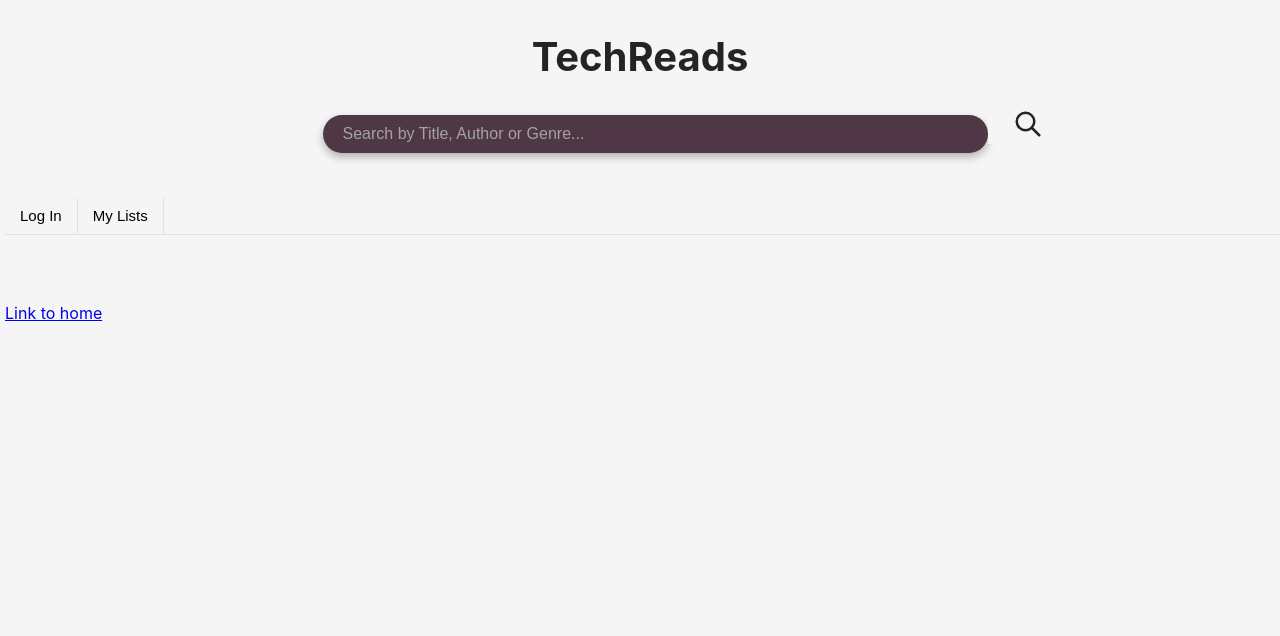
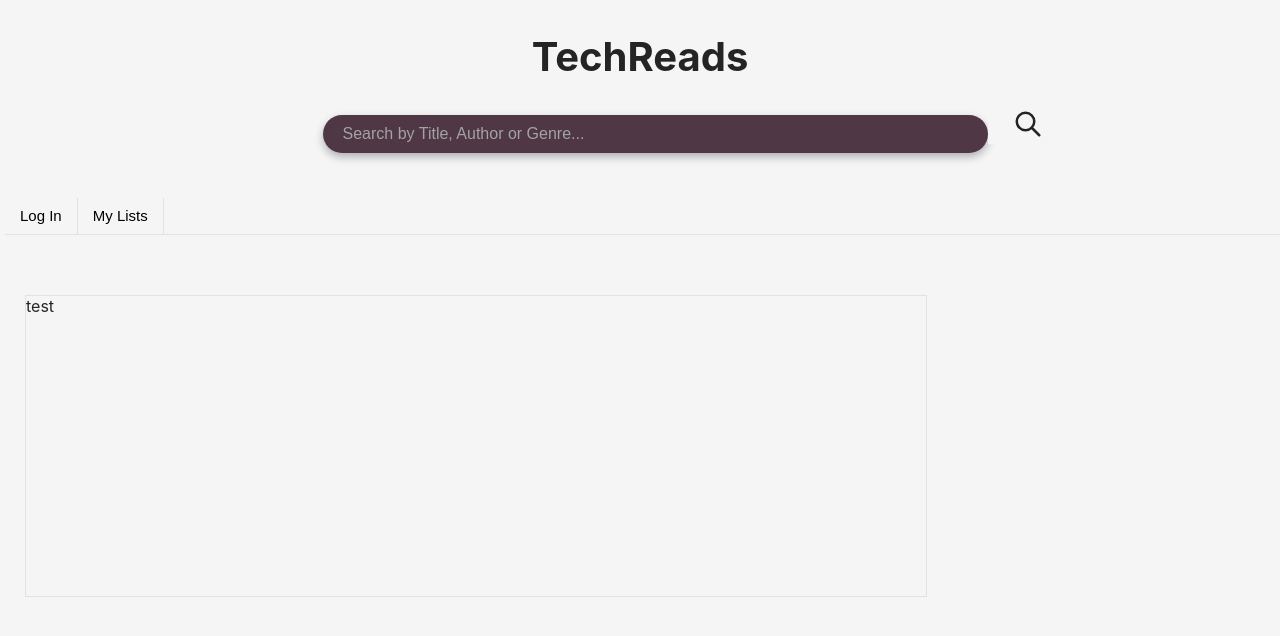
Before and after one commit to nicd1/Client-Side-Web-Dev, a React (Create React App) app: page /login in a window 1280 px wide. Shown: the top 636 px of the page. Built offline with nearby package versions, Linux system fonts and the light colour scheme.

Commit message:
login form began

```diff
--- a/src/components/Wrapper/wrapper.jsx
+++ b/src/components/Wrapper/wrapper.jsx
@@ -24,4 +24,13 @@ const ContentWrapper = styled.div`
     justify-items: start;
 `;
 
-export { WrapperMain, ContentWrapper };
+const ContainerWrapper = styled.div`
+	margin: auto;
+	margin-top: 40px;
+	align-self: center;
+	border: 1px solid #e2e2e2;
+	width: 900px;
+	height: 300px;
+`;
+
+export { WrapperMain, ContentWrapper, ContainerWrapper };
--- a/src/pages/login.js
+++ b/src/pages/login.js
@@ -1,6 +1,6 @@
 import React from 'react';
 import { Link } from 'react-router-dom';
-import { WrapperMain, ContentWrapper } from '../components/Wrapper/wrapper';
+import { WrapperMain, ContentWrapper, ContainerWrapper } from '../components/Wrapper/wrapper';
 import Header from './header';
 
 export default function LoginPage() {
@@ -8,10 +8,12 @@ export default function LoginPage() {
         <WrapperMain>
             {Header()}
             <ContentWrapper>
-
+                <ContainerWrapper>
+                    test
+                </ContainerWrapper>
             </ContentWrapper>
 
-                <Link to='/'>Link to home</Link>
+                {/* <Link to='/'>Link to home</Link> */}
 
         </WrapperMain>
 	);
```
Also changed, not shown: 1 other file (tests, documents, lock files or other folders).
